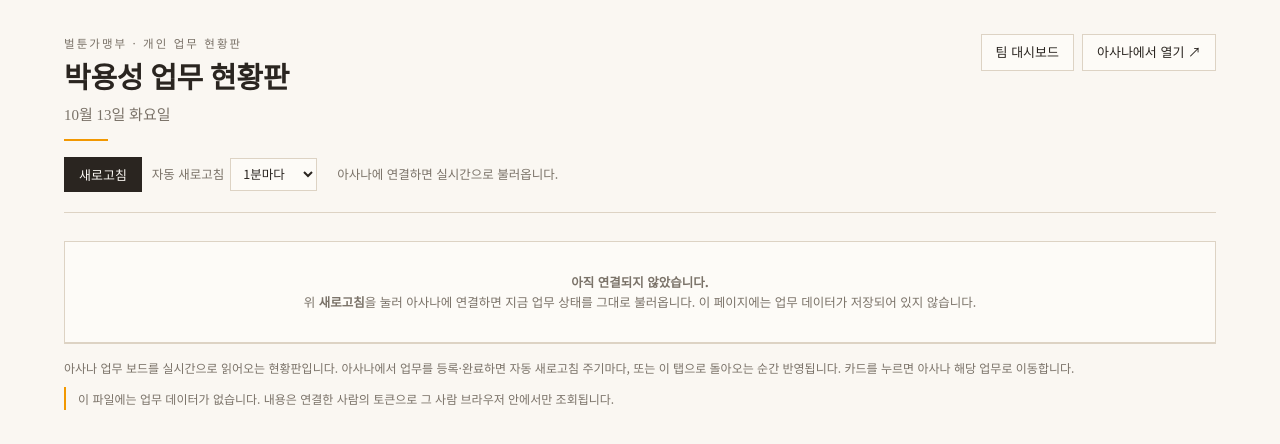
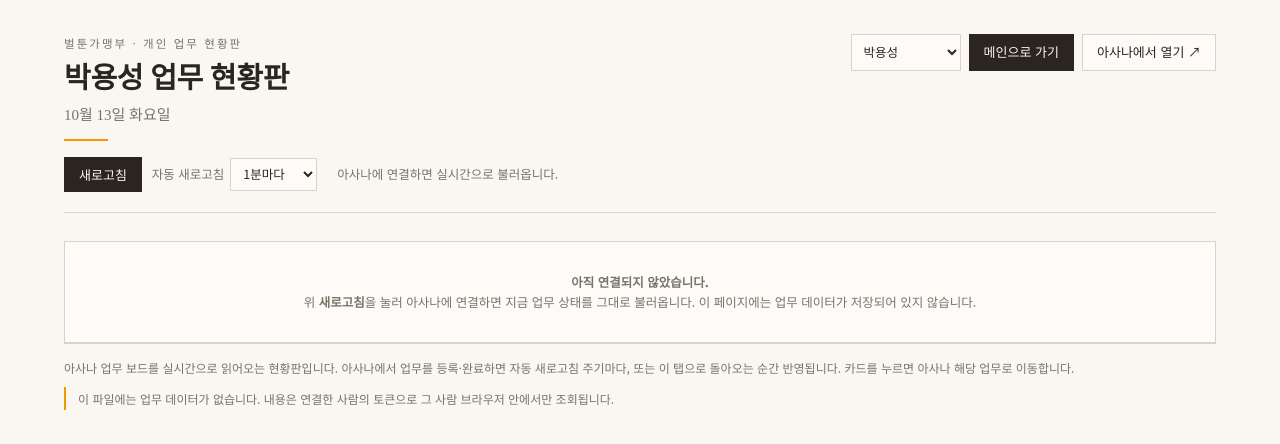
Before and after one commit to yspark-bt/dashboard, a plain HTML site: page me.html in a window 1280 px wide. Drawn offline with Linux system fonts and the light colour scheme.

Commit message:
Add dropdown for user selection and update links

```diff
--- a/me.html
+++ b/me.html
@@ -185,7 +185,8 @@
       <span class="rule"></span>
     </div>
     <div class="nav">
-      <a class="btn" href="index.html">팀 대시보드</a>
+      <select id="whoSel" aria-label="다른 사람 현황판 보기"></select>
+      <a class="btn primary" href="index.html">메인으로 가기</a>
       <a class="btn" id="asanaLink" href="#" target="_blank" rel="noopener">아사나에서 열기 ↗</a>
     </div>
   </div>
@@ -799,6 +800,10 @@
     var t0 = todayKST();
     $('todayLabel').textContent = (t0.getMonth()+1)+'월 '+t0.getDate()+'일 '+DOW[t0.getDay()]+'요일';
     var ps = sget(POLL_KEY); if(ps!=null) $('pollSec').value = ps;
+    $('whoSel').innerHTML = PEOPLE.map(function(p){
+      return '<option value="'+esc(p.label)+'"'+(p.label===ME.label?' selected':'')+'>'+esc(p.label)+(p.role?' '+esc(p.role):'')+'</option>';
+    }).join('');
+    $('whoSel').addEventListener('change', function(){ location.href = '?who=' + encodeURIComponent(this.value); });
     wire();
     var saved = loadTok();
     if(saved && window.fetch){ $('btnForget').hidden=false; sync(saved); }
```
